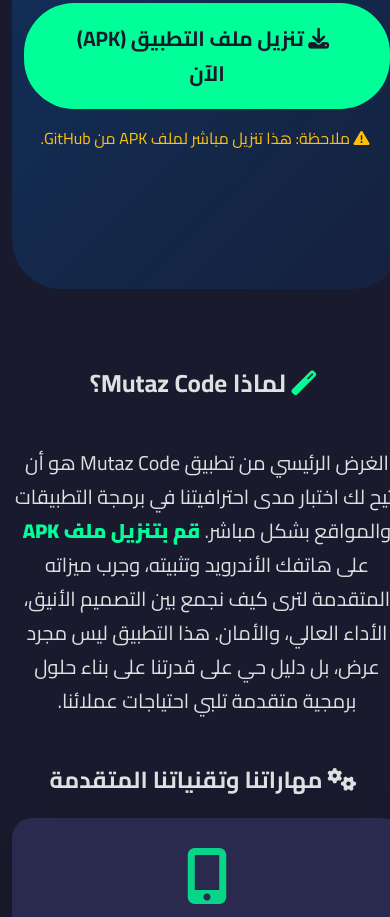
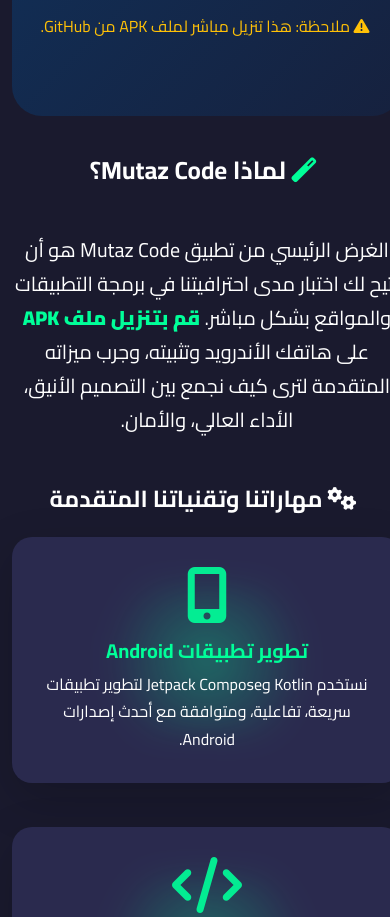
Before and after one commit to mutazali12/MutazCodeAPK, a plain HTML site: page index.html in a window 390 px wide. Shown: the part 328-1245 px from the top of the page. Drawn offline with nearby package versions, Linux system fonts and the light colour scheme.

Commit message:
Enhance layout and responsiveness in index.html
Updated viewport meta tag and improved card design. Enhanced responsiveness for mobile devices and refined text for clarity.

```diff
--- a/index.html
+++ b/index.html
@@ -2,7 +2,7 @@
 <html lang="ar" dir="rtl">
 <head>
     <meta charset="UTF-8">
-    <meta name="viewport" content="width=device-width, initial-scale=1.0">
+    <meta name="viewport" content="width=device-width, initial-scale=1.0, maximum-scale=1.0, user-scalable=no">
     <title>Mutaz Code - تطبيق اختبار احترافية البرمجة</title>
 
     <link href="https://fonts.googleapis.com/css2?family=Cairo:wght@400;700;900&display=swap" rel="stylesheet">
@@ -13,11 +13,10 @@
 
     <style>
         :root {
-            /* متغيرات الألوان */
             --primary-dark: #1a1a2e;
             --secondary-dark: #16213e;
-            --accent-green: #00ff99;
-            --light-text: #e0e0e0;
+            --accent-green: #00ff99; /* اللون الفسفوري الأساسي */
+            --light-text: #ffffff; /* تم تغيير لون النص الرئيسي إلى الأبيض */
             --gradient-start: #0f3460;
             --gradient-end: #16213e;
         }
@@ -25,16 +24,15 @@
         body {
             background-color: var(--primary-dark);
             color: var(--light-text);
-            /* استخدام خط Cairo للأناقة */
             font-family: 'Cairo', sans-serif;
-            line-height: 1.7; /* تحسين سهولة القراءة */
+            line-height: 1.7;
         }
 
         .hero-section {
             background: linear-gradient(135deg, var(--gradient-start), var(--gradient-end));
             padding: 120px 0;
             text-align: center;
-            border-bottom-left-radius: 50px; /* إضافة شكل مميز */
+            border-bottom-left-radius: 50px;
             border-bottom-right-radius: 50px;
         }
 
@@ -49,7 +47,7 @@
             padding: 18px 40px;
             border-radius: 50px;
             background-color: var(--accent-green);
-            color: var(--primary-dark); /* نص داكن على خلفية فاتحة */
+            color: var(--primary-dark);
             border: none;
             transition: all 0.4s cubic-bezier(0.25, 0.8, 0.25, 1);
             text-transform: uppercase;
@@ -61,15 +59,19 @@
             box-shadow: 0px 10px 25px rgba(0, 255, 153, 0.3);
         }
 
+        /* تحسين تصميم البطاقات */
         .card {
             background-color: #2a2a4e;
-            border-radius: 20px; /* زيادة التدوير */
-            border: 1px solid rgba(0, 255, 153, 0.1); /* إضافة حدود خفيفة */
-            min-height: 250px; /* لتوحيد مظهر البطاقات */
+            border-radius: 20px;
+            border: 1px solid rgba(0, 255, 153, 0.1);
+            min-height: 280px; /* زيادة ارتفاع البطاقة للمظهر الجيد على الهاتف */
             transition: all 0.4s ease-in-out;
             display: flex;
             flex-direction: column;
             justify-content: center;
+            position: relative; /* ضروري لتأثير التوهج */
+            overflow: hidden; /* لإخفاء أي جزء من التوهج يخرج عن حواف البطاقة */
+            color: var(--light-text) !important; /* النص داخل البطاقة باللون الأبيض */
         }
 
         .card:hover {
@@ -77,30 +79,60 @@
             box-shadow: 0 20px 40px rgba(0, 255, 153, 0.15);
         }
 
-        .card-body {
-            padding: 30px;
+        /* تثبيت لون نص جسم البطاقة ليصبح أبيض */
+        .card-text {
+            color: var(--light-text) !important;
         }
 
         .card-title {
             font-weight: 700;
-            color: var(--accent-green);
+            color: var(--accent-green) !important;
         }
 
-        .text-purple {
-            color: #a29bfe;
+        .card-body {
+            padding: 30px;
+            z-index: 2; /* لضمان أن النص فوق التوهج */
         }
 
-        /* إزالة اللودر الخادع بالكامل */
-        #loader {
-            display: none !important;
+        /* تأثير الدخان الفسفوري المتوهج */
+        .glow-smoke {
+            position: absolute;
+            top: 0;
+            left: 0;
+            width: 100%;
+            height: 100%;
+            pointer-events: none;
+            z-index: 1; /* لوضعه خلف المحتوى */
+            filter: blur(20px); /* إضافة تأثير الضبابية (الدخان) */
+            opacity: 0.5;
+            background: radial-gradient(circle at center, rgba(0, 255, 153, 0.7), rgba(26, 26, 46, 0) 70%);
+            transform: scale(0.5);
+            animation: smoke-pulse 6s infinite alternate; /* حركة التوهج */
         }
 
-        /* تلوين الأيقونات بشكل أجمل */
+        .card:hover .glow-smoke {
+            opacity: 1;
+            filter: blur(15px);
+            animation: smoke-pulse-hover 4s infinite alternate;
+        }
+
+        @keyframes smoke-pulse {
+            0% { transform: scale(0.6) rotate(0deg); opacity: 0.4; }
+            50% { transform: scale(0.8) rotate(10deg); opacity: 0.7; }
+            100% { transform: scale(0.6) rotate(0deg); opacity: 0.4; }
+        }
+
+        @keyframes smoke-pulse-hover {
+            0% { transform: scale(1.0) rotate(0deg); }
+            100% { transform: scale(1.1) rotate(5deg); }
+        }
+
+        /* تلوين الأيقونات */
         .card-body i {
-            color: var(--accent-green); /* توحيد الألوان */
+            color: var(--accent-green);
             font-size: 3.5rem !important;
             margin-bottom: 20px;
-            opacity: 0.8;
+            opacity: 0.9;
         }
 
         .text-highlight {
@@ -113,6 +145,29 @@
             padding: 30px 0;
             color: #999;
             text-align: center;
+        }
+
+        /* تحسين استجابة الهاتف (Mobile Responsiveness) */
+        @media (max-width: 768px) {
+            .hero-section {
+                padding: 60px 0;
+                border-bottom-left-radius: 30px;
+                border-bottom-right-radius: 30px;
+            }
+
+            .card {
+                min-height: auto; /* السماح بارتفاع تلقائي على الهاتف */
+                margin-bottom: 20px;
+            }
+
+            .download-btn {
+                font-size: 1.1rem;
+                padding: 12px 25px;
+            }
+
+            .skills-section {
+                padding: 40px 0;
+            }
         }
     </style>
 </head>
@@ -135,7 +190,7 @@
         <div class="row justify-content-center">
             <div class="col-lg-8">
                 <p class="text-center mb-5 fs-5">
-                    الغرض الرئيسي من تطبيق Mutaz Code هو أن يتيح لك اختبار مدى احترافيتنا في برمجة التطبيقات والمواقع بشكل مباشر. <span class="text-highlight">قم بتنزيل ملف APK</span> على هاتفك الأندرويد وتثبيته، وجرب ميزاته المتقدمة لترى كيف نجمع بين التصميم الأنيق، الأداء العالي، والأمان. هذا التطبيق ليس مجرد عرض، بل دليل حي على قدرتنا على بناء حلول برمجية متقدمة تلبي احتياجات عملائنا.
+                    الغرض الرئيسي من تطبيق Mutaz Code هو أن يتيح لك اختبار مدى احترافيتنا في برمجة التطبيقات والمواقع بشكل مباشر. <span class="text-highlight">قم بتنزيل ملف APK</span> على هاتفك الأندرويد وتثبيته، وجرب ميزاته المتقدمة لترى كيف نجمع بين التصميم الأنيق، الأداء العالي، والأمان.
                 </p>
             </div>
         </div>
@@ -144,55 +199,55 @@
         <div class="row">
             <div class="col-md-4 mb-4">
                 <div class="card shadow-lg border-0">
-                    <div class="card-body text-center">
+                    <div class="glow-smoke"></div> <div class="card-body text-center">
                         <i class="fas fa-mobile-alt mb-3"></i>
                         <h5 class="card-title">تطوير تطبيقات Android</h5>
-                        <p class="card-text">نستخدم Kotlin وJetpack Compose لتطوير تطبيقات سريعة، تفاعلية، ومتوافقة مع أحدث إصدارات Android. دعم Firebase، API integrations، وأمان عالي المستوى.</p>
+                        <p class="card-text">نستخدم Kotlin وJetpack Compose لتطوير تطبيقات سريعة، تفاعلية، ومتوافقة مع أحدث إصدارات Android.</p>
                     </div>
                 </div>
             </div>
             <div class="col-md-4 mb-4">
                 <div class="card shadow-lg border-0">
-                    <div class="card-body text-center">
+                    <div class="glow-smoke"></div> <div class="card-body text-center">
                         <i class="fas fa-code mb-3"></i>
                         <h5 class="card-title">تطوير المواقع والويب</h5>
-                        <p class="card-text">باستخدام React.js، Next.js، وTailwind CSS، نبني مواقع ويب سريعة التحميل، SEO-friendly، ومتجاوبة مع جميع الأجهزة. من التجارة الإلكترونية إلى لوحات التحكم (Dashboards).</p>
+                        <p class="card-text">باستخدام React.js، Next.js، وTailwind CSS، نبني مواقع ويب سريعة التحميل، SEO-friendly، ومتجاوبة مع جميع الأجهزة.</p>
                     </div>
                 </div>
             </div>
             <div class="col-md-4 mb-4">
                 <div class="card shadow-lg border-0">
-                    <div class="card-body text-center">
+                    <div class="glow-smoke"></div> <div class="card-body text-center">
                         <i class="fas fa-cloud mb-3"></i>
                         <h5 class="card-title">الحلول السحابية والأمان</h5>
-                        <p class="card-text">ندمج AWS، Google Cloud، وAzure للحلول السحابية. التركيز على الـ encryption، OAuth، وCI/CD pipelines باستخدام GitHub Actions لضمان كفاءة مشاريعك.</p>
+                        <p class="card-text">ندمج AWS، Google Cloud، وAzure للحلول السحابية. التركيز على الـ encryption، OAuth، وCI/CD pipelines.</p>
                     </div>
                 </div>
             </div>
             <div class="col-md-4 mb-4">
                 <div class="card shadow-lg border-0">
-                    <div class="card-body text-center">
+                    <div class="glow-smoke"></div> <div class="card-body text-center">
                         <i class="fas fa-database mb-3"></i>
                         <h5 class="card-title">إدارة البيانات المتقدمة</h5>
-                        <p class="card-text">نستخدم MongoDB، PostgreSQL، وGraphQL لإدارة البيانات بكفاءة. ندعم real-time updates و big data analytics لتلبية كافة احتياجات تطبيقاتك.</p>
+                        <p class="card-text">نستخدم MongoDB، PostgreSQL، وGraphQL لإدارة البيانات بكفاءة. ندعم real-time updates و big data analytics.</p>
                     </div>
                 </div>
             </div>
             <div class="col-md-4 mb-4">
                 <div class="card shadow-lg border-0">
-                    <div class="card-body text-center">
+                    <div class="glow-smoke"></div> <div class="card-body text-center">
                         <i class="fas fa-robot mb-3"></i>
                         <h5 class="card-title">الذكاء الاصطناعي والتعلم الآلي</h5>
-                        <p class="card-text">ندمج TensorFlow، PyTorch، وNLP models لإضافة ميزات ذكية مثل chatbots، أنظمة التوصيات (recommendations)، وcomputer vision في تطبيقاتك.</p>
+                        <p class="card-text">ندمج TensorFlow، PyTorch، وNLP models لإضافة ميزات ذكية مثل chatbots، أنظمة التوصيات، وcomputer vision.</p>
                     </div>
                 </div>
             </div>
             <div class="col-md-4 mb-4">
                 <div class="card shadow-lg border-0">
-                    <div class="card-body text-center">
+                    <div class="glow-smoke"></div> <div class="card-body text-center">
                         <i class="fas fa-users mb-3"></i>
                         <h5 class="card-title">تجربة المستخدم (UX/UI)</h5>
-                        <p class="card-text">نصمم واجهات مستخدم جذابة باستخدام Figma وAdobe XD، مع التركيز على accessibility وuser testing لضمان تجربة مستخدم سلسة ومرضية.</p>
+                        <p class="card-text">نصمم واجهات مستخدم جذابة باستخدام Figma وAdobe XD، مع التركيز على accessibility وuser testing.</p>
                     </div>
                 </div>
             </div>
@@ -210,21 +265,16 @@
 
     <script src="https://cdn.jsdelivr.net/npm/bootstrap@5.3.3/dist/js/bootstrap.bundle.min.js" integrity="sha384-YvpcrYf0tY3lHB60NNkmXc5s9fDVZLESaAA55NDzOxhy9GkcIdslK1eN7N6jIeHz" crossorigin="anonymous"></script>
     <script>
-        // تم تغيير ID الزر إلى downloadButton
         document.getElementById('downloadButton').addEventListener('click', function() {
-
-            // إضافة خاصية تمنع النقر المتكرر أثناء التحويل
             this.disabled = true;
             this.innerHTML = '<i class="fas fa-spinner fa-spin me-2"></i> جاري التحويل للتحميل...';
 
-            // تحويل المستخدم مباشرة إلى رابط التحميل (الشفافية في التنفيذ)
             window.location.href = 'https://github.com/mutazali12/MutazCodeAPK/releases/download/v_1_mutaz_code/app-release.apk';
 
-            // إعادة تمكين الزر بعد فترة قصيرة (احتياطيًا)
             setTimeout(() => {
                  this.disabled = false;
                  this.innerHTML = '<i class="fas fa-download me-2"></i> تنزيل ملف التطبيق (APK) الآن';
-            }, 3000); // 3 ثواني
+            }, 3000);
         });
     </script>
 
```
